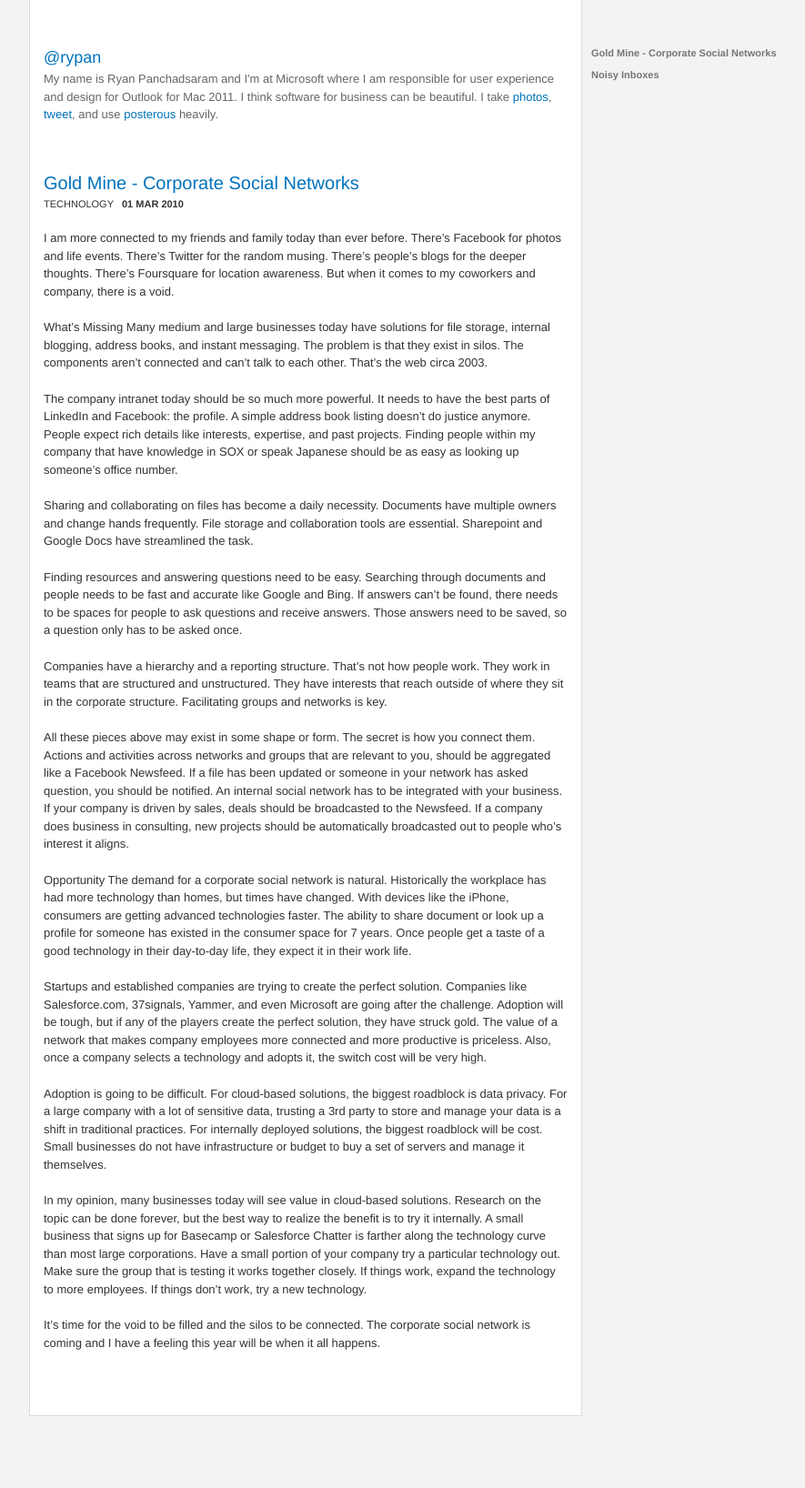
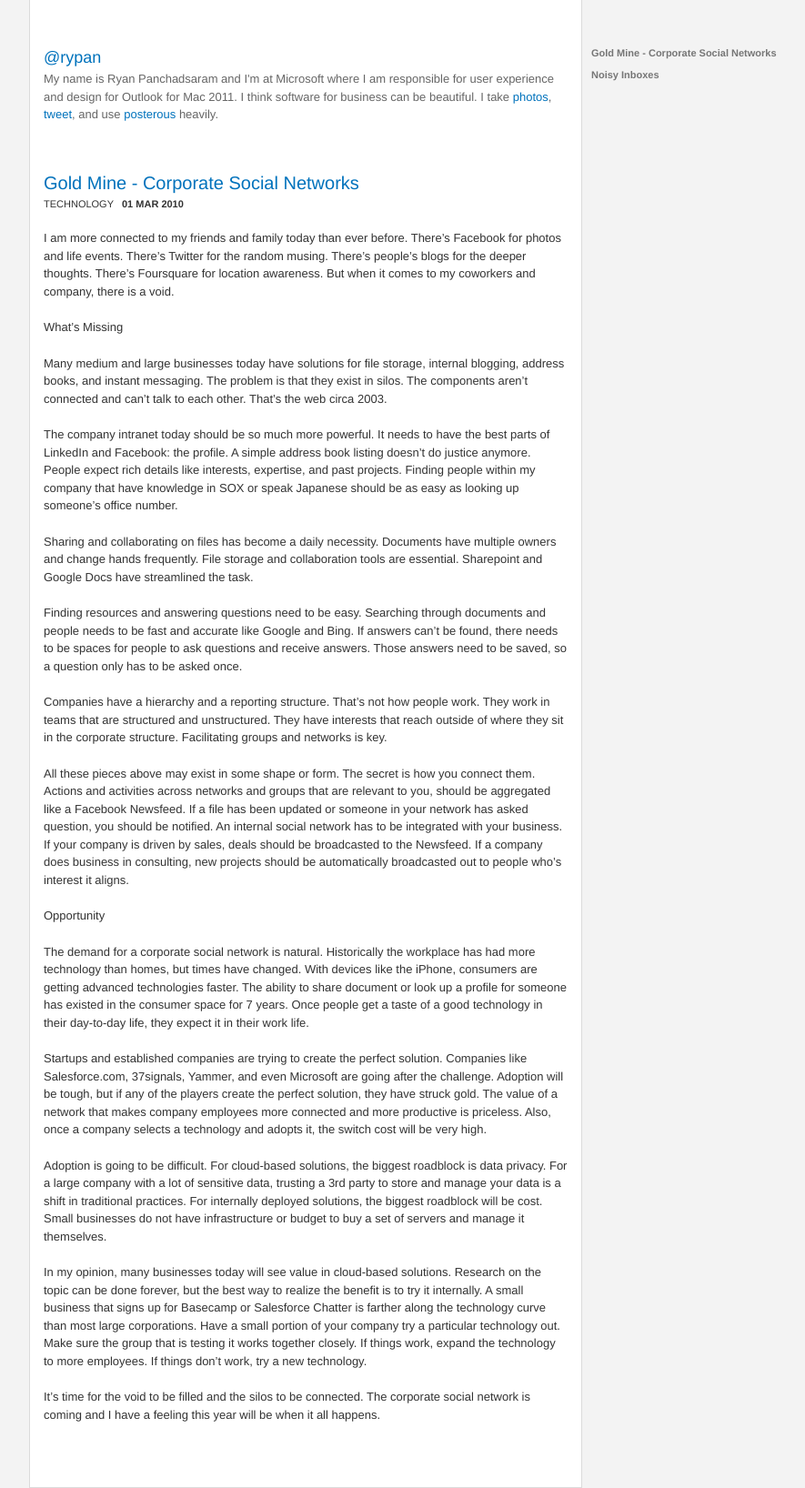
Before and after one commit to rypan/rypan.github.com, a Jekyll site: the page built from _posts/2010-03-01-gold-mine.markdown, in a window 1280 px wide. Shown: the whole page at 91% size, without its empty margins (160-1045 px from the left). Built offline with Jekyll 4.4.1, drawn with Linux system fonts in a browser that asks for light colours; before the commit the page ends 1557 px from its top, so only the background shows below that.

Commit message:
Cleaning up posts.

```diff
--- a/_posts/2010-03-01-gold-mine.markdown
+++ b/_posts/2010-03-01-gold-mine.markdown
@@ -6,20 +6,20 @@
 
 I am more connected to my friends and family today than ever before.  There’s Facebook for photos and life events.  There’s Twitter for the random musing.  There’s people’s blogs for the deeper thoughts.  There’s Foursquare for location awareness.  But when it comes to my coworkers and company, there is a void.
 
-*What’s Missing*
+## What’s Missing
 Many medium and large businesses today have solutions for file storage, internal blogging, address books, and instant messaging.  The problem is that they exist in silos.  The components aren’t connected and can’t talk to each other.  That’s the web circa 2003.
 
-The company intranet today should be so much more powerful.  It needs to have the best parts of LinkedIn and Facebook: the profile.  A simple address book listing doesn’t do justice anymore.  People expect rich details like interests, expertise, and past projects.  Finding people within my company that have knowledge in SOX or speak Japanese should be as easy as looking up someone’s office number.
+The company intranet today should be so much more powerful.  It needs to have the best parts of LinkedIn and Facebook: *the profile*.  A simple address book listing doesn’t do justice anymore.  People expect rich details like interests, expertise, and past projects.  Finding people within my company that have knowledge in SOX or speak Japanese should be as easy as looking up someone’s office number.
 
-Sharing and collaborating on files has become a daily necessity.  Documents have multiple owners and change hands frequently.  File storage and collaboration tools are essential.  Sharepoint and Google Docs have streamlined the task.
+*Sharing and collaborating* on files has become a daily necessity.  Documents have multiple owners and change hands frequently.  File storage and collaboration tools are essential.  Sharepoint and Google Docs have streamlined the task.
 
-Finding resources and answering questions need to be easy.  Searching through documents and people needs to be fast and accurate like Google and Bing.  If answers can’t be found, there needs to be spaces for people to ask questions and receive answers.  Those answers need to be saved, so a question only has to be asked once.
+Finding resources and answering questions need to be easy.  *Searching* through documents and people needs to be fast and accurate like Google and Bing.  If answers can’t be found, there needs to be spaces for people to *ask questions and receive answers*.  Those answers need to be saved, so a question only has to be asked once.
 
-Companies have a hierarchy and a reporting structure.  That’s not how people work.  They work in teams that are structured and unstructured.  They have interests that reach outside of where they sit in the corporate structure.  Facilitating groups and networks is key.
+Companies have a hierarchy and a reporting structure.  That’s not how people work.  They work in teams that are structured and unstructured.  They have interests that reach outside of where they sit in the corporate structure.  Facilitating *groups and networks* is key.
 
-All these pieces above may exist in some shape or form.  The secret is how you connect them.  Actions and activities across networks and groups that are relevant to you, should be aggregated like a Facebook Newsfeed.  If a file has been updated or someone in your network has asked question, you should be notified.  An internal social network has to be integrated with your business.  If your company is driven by sales, deals should be broadcasted to the Newsfeed.  If a company does business in consulting, new projects should be automatically broadcasted out to people who’s interest it aligns.
+All these pieces above may exist in some shape or form.  The secret is how you connect them.  Actions and activities across networks and groups that are relevant to you, should be aggregated like a Facebook *Newsfeed*.  If a file has been updated or someone in your network has asked question, you should be notified.  An internal social network has to be *integrated with your business*.  If your company is driven by sales, deals should be broadcasted to the Newsfeed.  If a company does business in consulting, new projects should be automatically broadcasted out to people who’s interest it aligns.
 
-*Opportunity*
+## Opportunity
 The demand for a corporate social network is natural.  Historically the workplace has had more technology than homes, but times have changed.  With devices like the iPhone, consumers are getting advanced technologies faster.  The ability to share document or look up a profile for someone has existed in the consumer space for 7 years.  Once people get a taste of a good technology in their day-to-day life, they expect it in their work life.
 
 Startups and established companies are trying to create the perfect solution.  Companies like Salesforce.com, 37signals, Yammer, and even Microsoft are going after the challenge.  Adoption will be tough, but if any of the players create the perfect solution, they have struck gold.  The value of  a network that makes company employees more connected and more productive is priceless.  Also, once a company selects a technology and adopts it, the switch cost will be very high.
```
